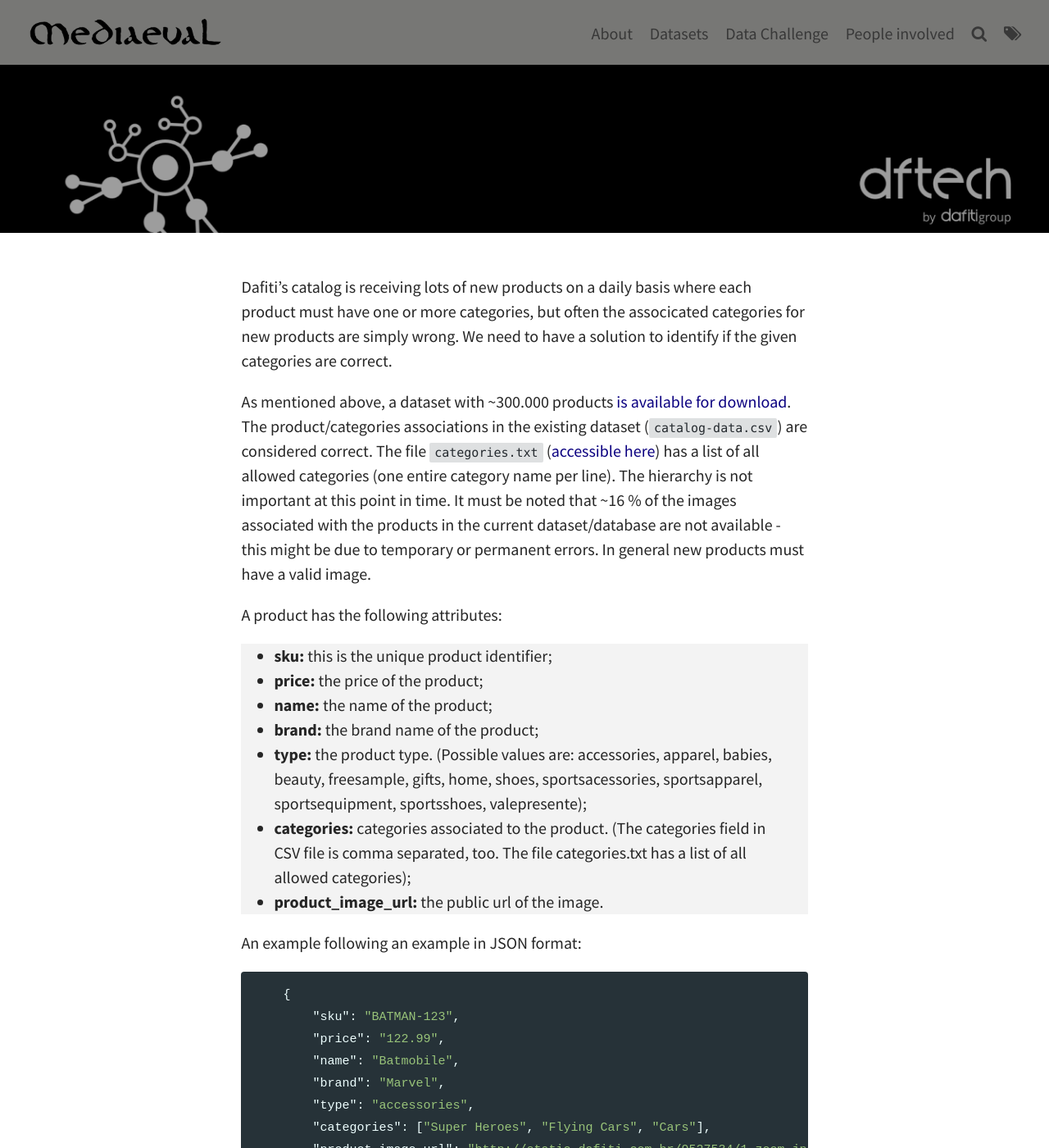
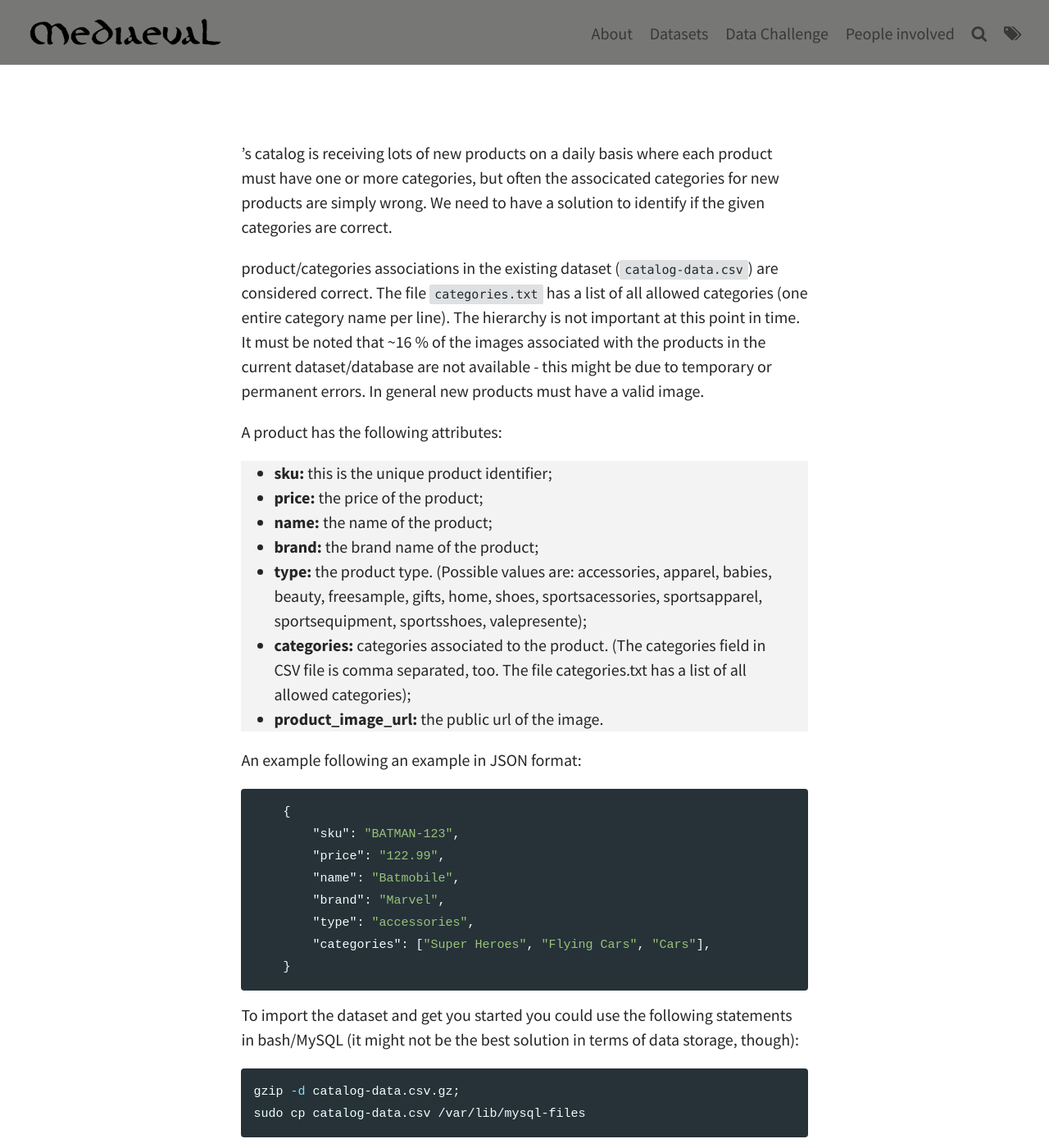
Before and after one commit to multimediaeval/multimediaeval.github.io, a Jekyll site: the page built from _challenges/CatalogCategorization.md, in a window 1280 px wide and 1400 px high. Shown: the whole window at 82% size. Built offline with Jekyll 4.4.1, drawn with Linux system fonts in a browser that asks for light colours; some of the changed text lies outside the part shown.

Commit message:
removed previous references of Dafiti, as I'm using it as template

```diff
--- a/_challenges/CatalogCategorization.md
+++ b/_challenges/CatalogCategorization.md
@@ -2,14 +2,13 @@
 title: Product Catalog Categorization
 layout: page
 permalink: /challenge/catalogcategorization/
-feature-img: "assets/img/rnd_dftech_darker.png"
 tags: [Data science, Data challenge]
 ---
 
 
-Dafiti's catalog is receiving lots of new products on a daily basis where each product must have one or more categories, but often the associcated categories for new products are simply wrong. We need to have a solution to identify if the given categories are correct.
+'s catalog is receiving lots of new products on a daily basis where each product must have one or more categories, but often the associcated categories for new products are simply wrong. We need to have a solution to identify if the given categories are correct.
 
-As mentioned above, a dataset with ~300.000 products [is available for download](https://s3.us-east-2.amazonaws.com/case-study.dafiti.gfg.science/catalog-data.csv.gz). The product/categories associations in the existing dataset (`catalog-data.csv`) are considered correct. The file `categories.txt` ([accessible here](https://raw.githubusercontent.com/dafiti/data-challenge/master/categories.txt)) has a list of all allowed categories (one entire category name per line). The hierarchy is not important at this point in time. It must be noted that ~16 % of the images associated with the products in the current dataset/database are not available - this might be due to temporary or permanent errors. In general new products must have a valid image.
+product/categories associations in the existing dataset (`catalog-data.csv`) are considered correct. The file `categories.txt` has a list of all allowed categories (one entire category name per line). The hierarchy is not important at this point in time. It must be noted that ~16 % of the images associated with the products in the current dataset/database are not available - this might be due to temporary or permanent errors. In general new products must have a valid image.
 
 A product has the following attributes:
 
--- a/_includes/icons.html
+++ b/_includes/icons.html
@@ -77,7 +77,7 @@
 
 {% if site.theme_settings.github %}
 <li>
-	<a href="https://github.com/{{ site.theme_settings.github }}" title="Folow Dafiti OpenSource on GitHub!">
+	<a href="https://github.com/{{ site.theme_settings.github }}" title="Folow OpenSource on GitHub!">
 		<span class="fa-stack fa-lg">
             <i class="fa fa-circle fa-stack-2x"></i>
             <i class="fa fa-github fa-stack-1x fa-inverse"></i>
```
Also changed, not shown: other parts of _challenges/CatalogCategorization.md (+0 -1 lines), _challenges/ConversionPrediction.md (+0 -1 lines), pages/01_about.md (+0 -1 lines), pages/03_challenge.md (+2 -3 lines), pages/07_team.md (+0 -1 lines).
